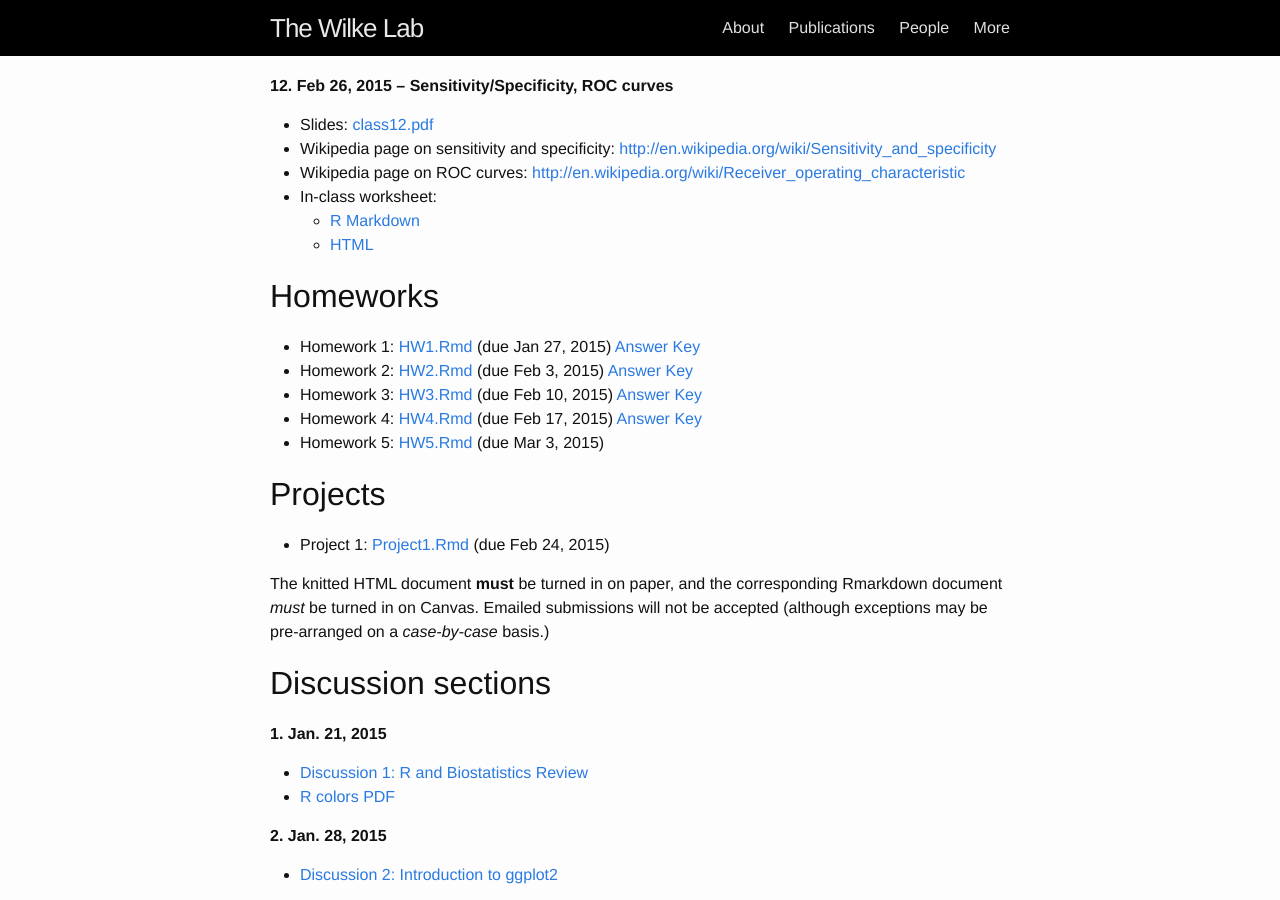
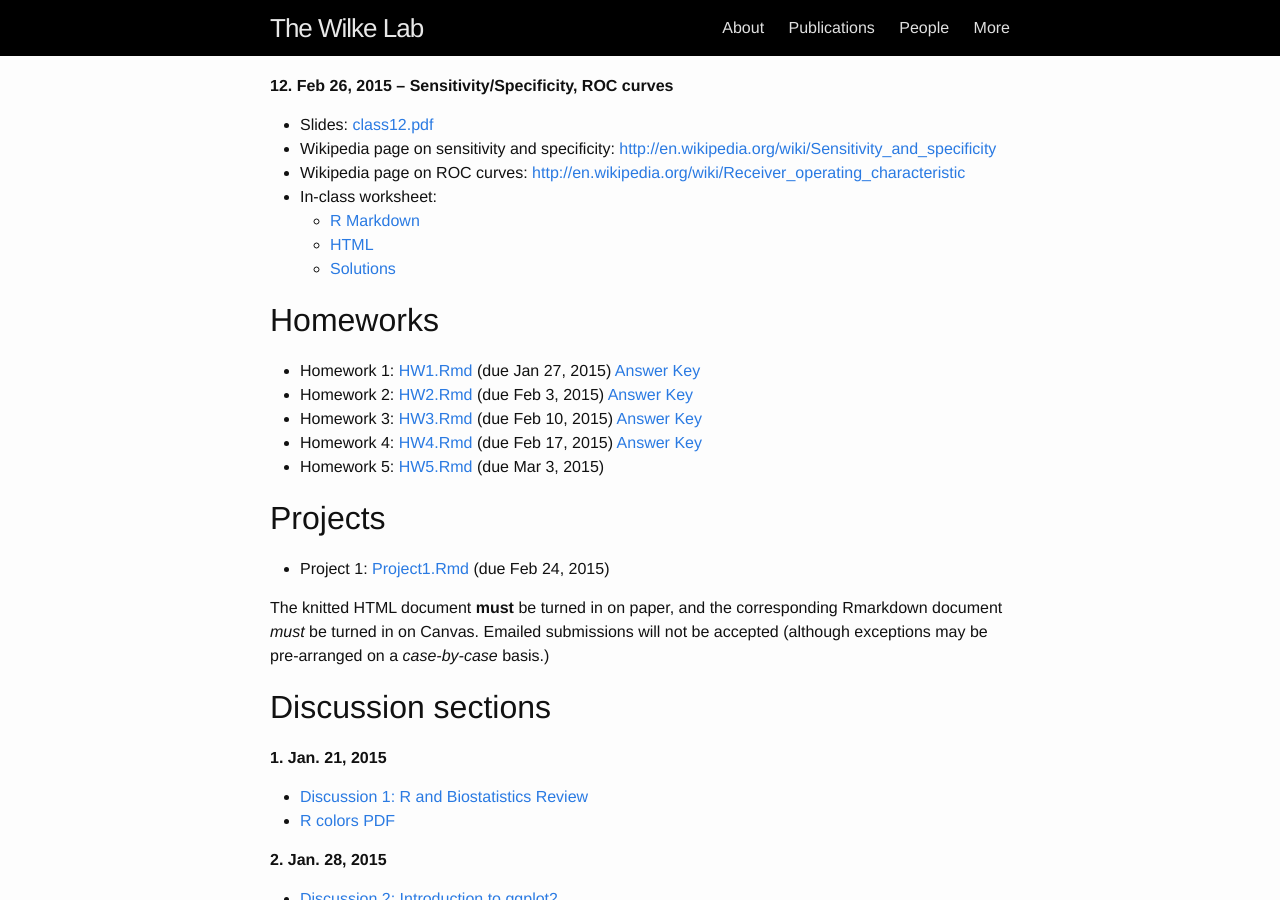
Before and after one commit to wilkelab/wilkelab.github.io.archive_sep_2020, a Jekyll site: the page built from classes/SDS348_spring_2015.md, in a window 1280 px wide and 900 px high, scrolled down 2541 px. Built offline with Jekyll 4.4.1, drawn with Linux system fonts in a browser that asks for light colours.

Commit message:
solutions.

```diff
--- a/classes/SDS348_spring_2015.md
+++ b/classes/SDS348_spring_2015.md
@@ -120,7 +120,7 @@ Syllabus and schedule: [SDS348_syllabus_spring2015.pdf](/classes/SDS348/SDS348_s
 * In-class worksheet:
     - [R Markdown](/classes/SDS348/2015_spring_worksheets/class12.Rmd)
     - [HTML](/classes/SDS348/2015_spring_worksheets/class12.html)
-
+    - [Solutions](/classes/SDS348/2015_spring_worksheets/class12_solutions.html)
 
 
 ## Homeworks
```
